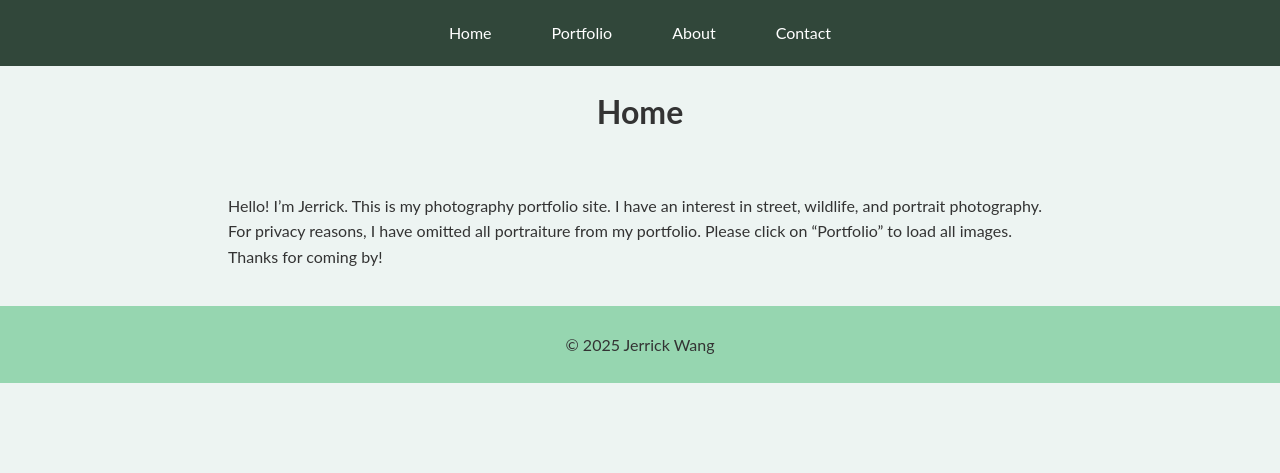
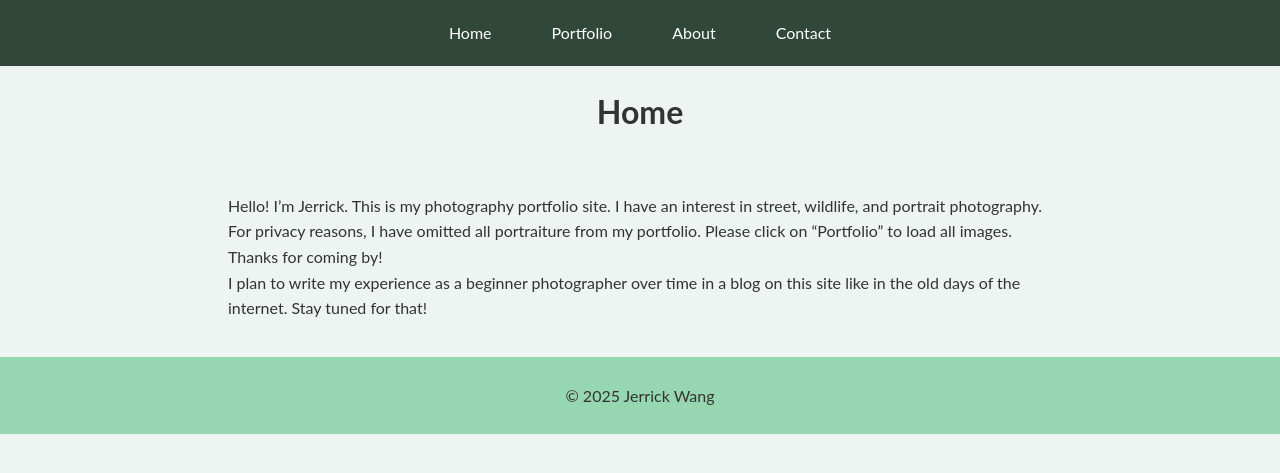
Before and after one commit to jerrickwang/jerrickwang.github.io, a Jekyll site: the page built from index.md, in a window 1280 px wide. Shown: the top 473 px of the page. Built offline with Jekyll 4.4.1, drawn with Linux system fonts in a browser that asks for light colours.

Commit message:
Update index.md

```diff
--- a/index.md
+++ b/index.md
@@ -3,4 +3,5 @@ layout: default
 title: Home
 permalink: /
 ---
-Hello! I'm Jerrick. This is my photography portfolio site. I have an interest in street, wildlife, and portrait photography. For privacy reasons, I have omitted all portraiture from my portfolio. Please click on "Portfolio" to load all images. Thanks for coming by!
+Hello! I'm Jerrick. This is my photography portfolio site. I have an interest in street, wildlife, and portrait photography. For privacy reasons, I have omitted all portraiture from my portfolio. Please click on "Portfolio" to load all images. Thanks for coming by! <br>
+I plan to write my experience as a beginner photographer over time in a blog on this site like in the old days of the internet. Stay tuned for that!
```
